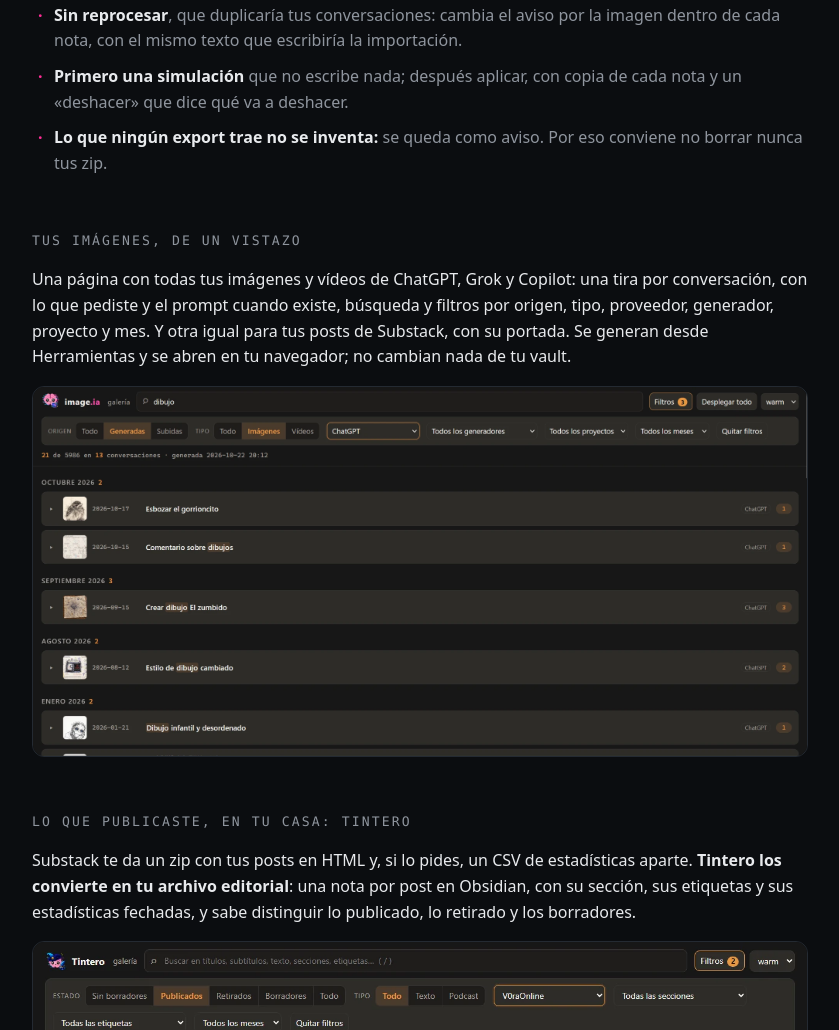
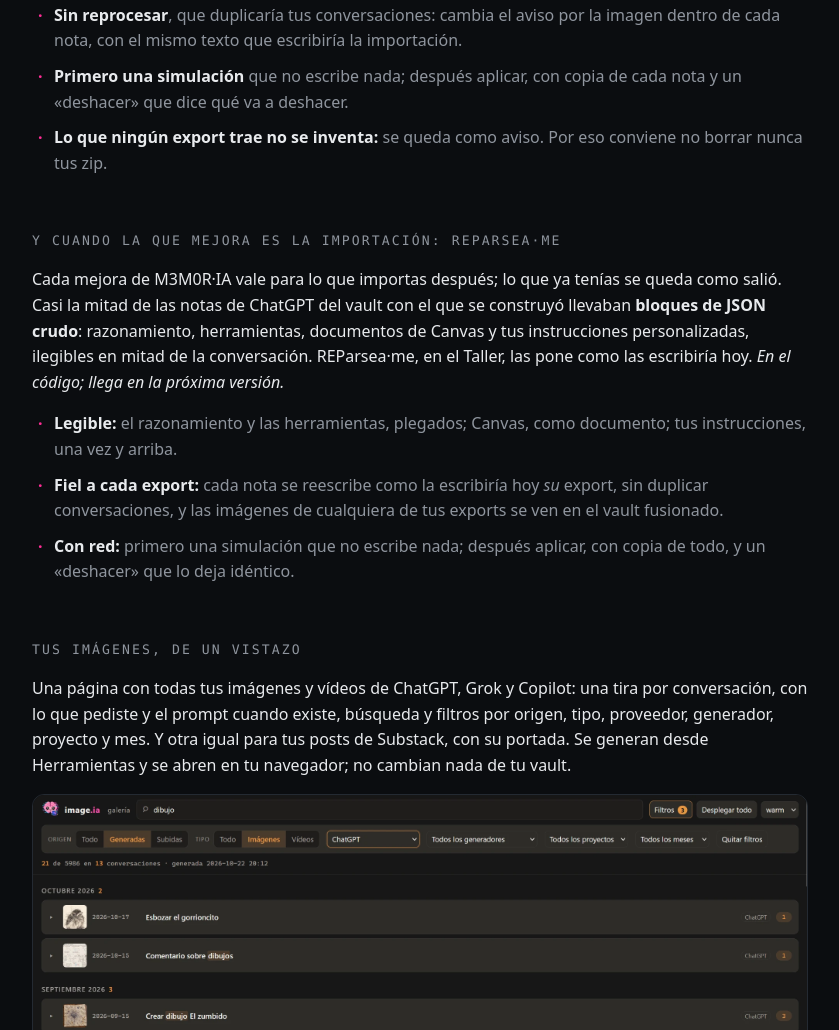
Before and after one commit to V0raOnline/MemorIA2GO, a plain HTML site: page index.html in a window 1280 px wide. Shown: the part 2999-4029 px from the top of the page, without its empty margins (220-1059 px from the left). Drawn offline with Linux system fonts and the light colour scheme.

Commit message:
feat(landing): sección de REParsea·me
Co-Authored-By: Claude Opus 5.5 <noreply@anthropic.com>

```diff
--- a/index.html
+++ b/index.html
@@ -314,6 +314,22 @@
       <li><b>Lo que ningún export trae no se inventa:</b> se queda como aviso. Por eso conviene no borrar nunca tus zip.</li>
     </ul>
 
+    <h2>Y cuando la que mejora es la importación: REParsea·me</h2>
+    <p style="margin:0">
+      Cada mejora de M3M0R·IA vale para lo que importas después; lo que ya
+      tenías se queda como salió. Casi la mitad de las notas de ChatGPT del
+      vault con el que se construyó llevaban <strong>bloques de JSON
+      crudo</strong>: razonamiento, herramientas, documentos de Canvas y tus
+      instrucciones personalizadas, ilegibles en mitad de la conversación.
+      REParsea·me, en el Taller, las pone como las escribiría hoy.
+      <em>En el código; llega en la próxima versión.</em>
+    </p>
+    <ul class="claves" style="margin-top:16px">
+      <li><b>Legible:</b> el razonamiento y las herramientas, plegados; Canvas, como documento; tus instrucciones, una vez y arriba.</li>
+      <li><b>Fiel a cada export:</b> cada nota se reescribe como la escribiría hoy <em>su</em> export, sin duplicar conversaciones, y las imágenes de cualquiera de tus exports se ven en el vault fusionado.</li>
+      <li><b>Con red:</b> primero una simulación que no escribe nada; después aplicar, con copia de todo, y un «deshacer» que lo deja idéntico.</li>
+    </ul>
+
     <h2>Tus imágenes, de un vistazo</h2>
     <p style="margin:0 0 16px">
       Una página con todas tus imágenes y vídeos de ChatGPT, Grok y Copilot: una
```
